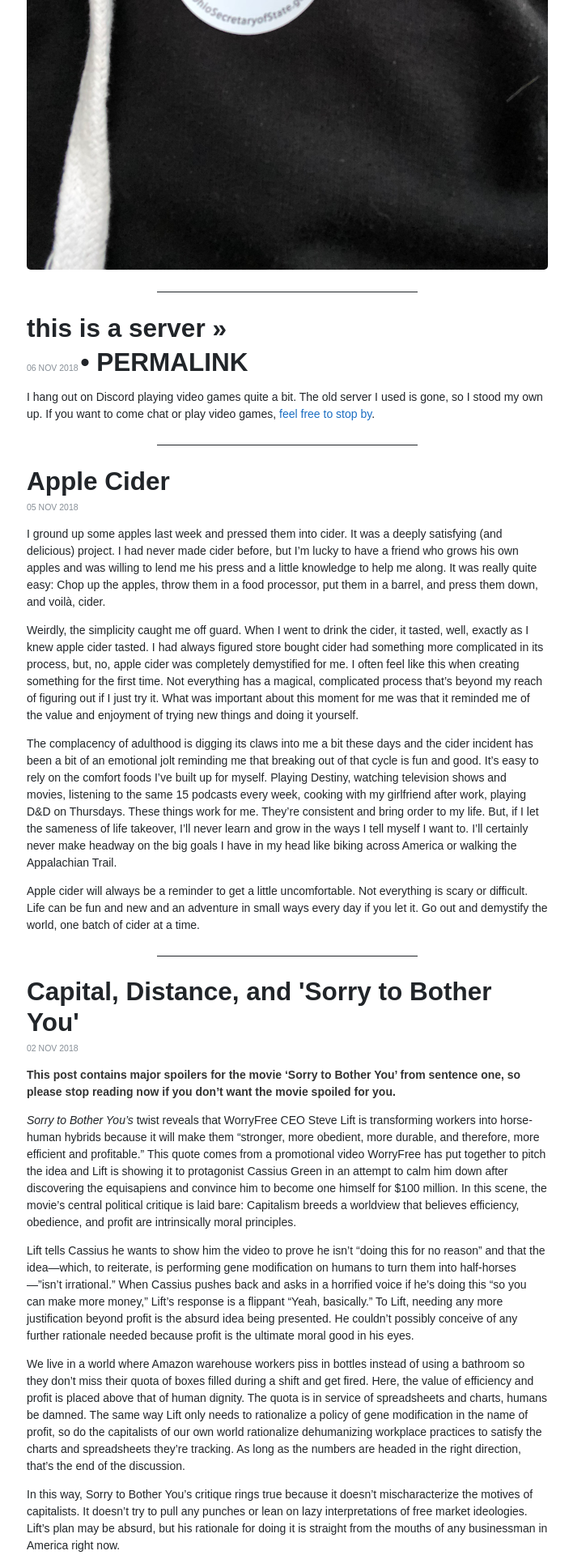
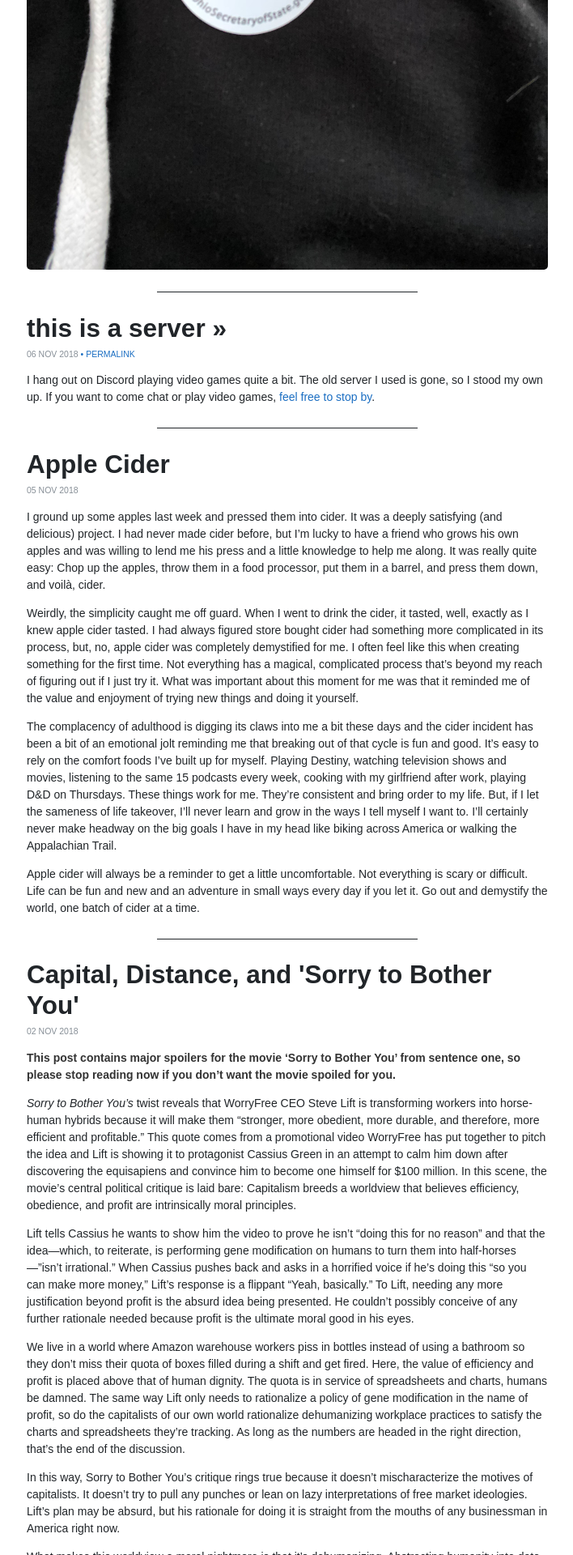
Before and after one commit to thisisamatthew/thisisamatthew.github.io, a Jekyll site: the page built from index.html, in a window 1280 px wide. Shown: the part 4480-6400 px from the top of the page at 81% size, without its empty margins (285-993 px from the left). Built offline with Jekyll 4.4.1, drawn with Linux system fonts in a browser that asks for light colours; the list of posts is cut into pages by our own code.

Commit message:
revert previous change

```diff
--- a/index.html
+++ b/index.html
@@ -22,7 +22,7 @@
         <div class="list-post-date">
             <time class="list-post-date">{{ post.date | date_to_string }}</time>
             {% if post.link %}
-            <a href="{{ post.url | prepend: site.baseurl }}" class="list-post-title">
+            <a href="{{ post.url | prepend: site.baseurl }}" class="list-post-perma">
                          &bull; Permalink
             </a>
             {% endif %}
```
